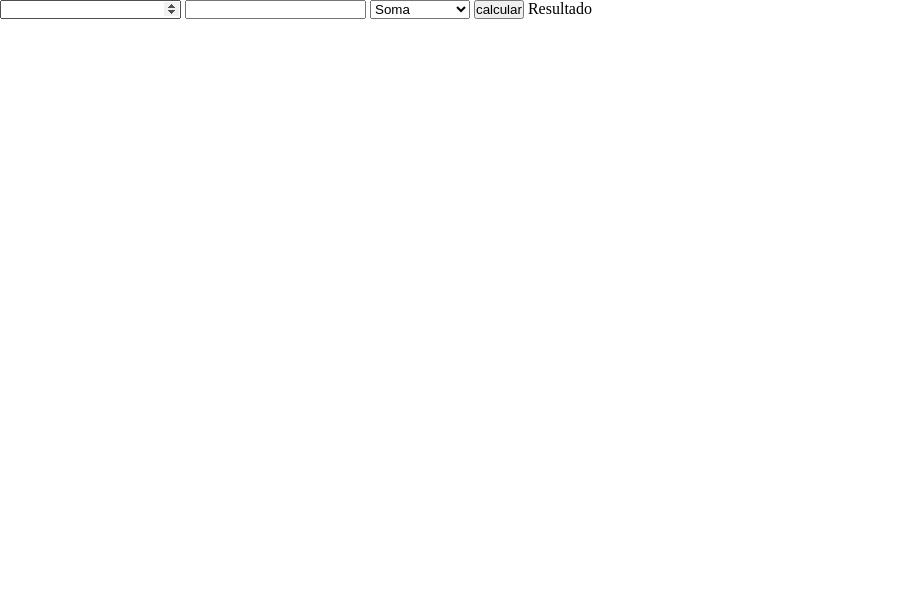
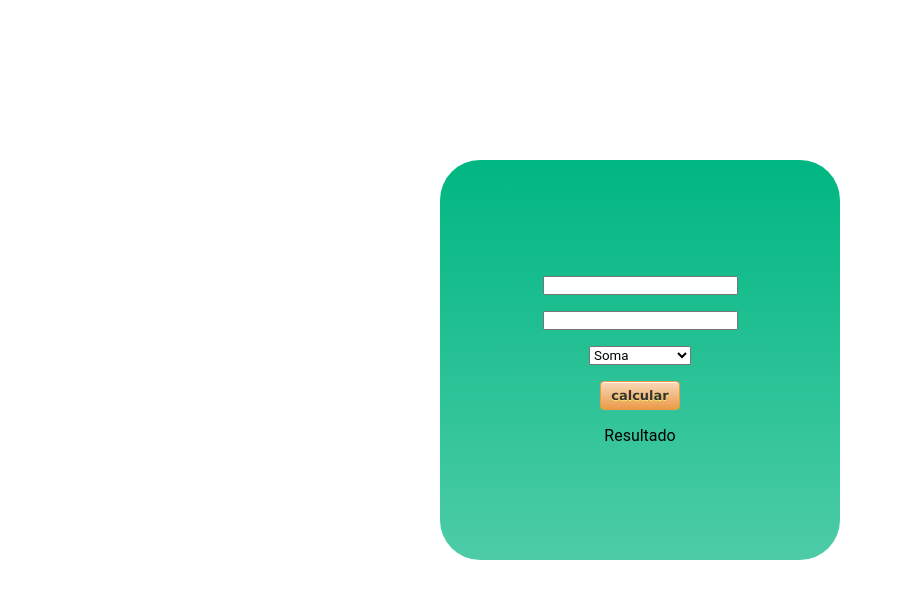
Before and after one commit to Oliveira-Carlos/Alpha-js-03, a plain HTML site: page index.html in a window 1280 px wide. Shown: the whole page, without its empty margins (0-903 px from the left). Drawn offline with Linux system fonts and the light colour scheme.

Commit message:
adiciona-css

```diff
--- a/index.css
+++ b/index.css
@@ -2,4 +2,60 @@
     margin: 0;
     padding: 0;
     box-sizing: border-box;
+}* {
+    margin: 0;
+    padding: 0;
+    box-sizing: border-box;
+    font-family: 'Roboto', sans-serif;
 }
+
+body {
+    width: 100%;
+    height: 100%;
+    display: flex;
+    flex-direction: column;
+    justify-content: center;
+    align-items: center;
+}
+
+.calculator {
+    background-image: linear-gradient(#00B682, #4DCCA7);
+    width: 400px;
+    height: 400px;
+    display: flex;
+    text-align: center;
+    flex-direction: column;
+    align-items: center;
+    justify-content: center;
+    padding: 2vh 2vw 2vh 2vw;
+    gap: 2vh;
+    position: absolute;
+    top: 20%;
+    border-radius: 40px;
+}
+
+#btn {
+    border: 1px solid #25692A;
+    border-radius: 4px;
+    display: inline-block;
+    cursor: pointer;
+    font-family: Verdana;
+    font-weight: bold;
+    font-size: 13px;
+    padding: 6px 10px;
+    text-decoration: none;
+    border-color: #eb9b48;
+    background: linear-gradient(to bottom, #f7d6b3 5%, #eb9b48 100%);
+    box-shadow: inset 0px 1px 0px 0px #fdf7f0;
+    color: #333;
+    text-shadow: 0px 1px 0px #ffee66;
+}
+
+#btn:hover {
+    background: linear-gradient(to bottom, #eb9b48 5%, #f7d6b3 100%);
+}
+
+#btn:active {
+    position: relative;
+    top: 2px;
+}
--- a/index.html
+++ b/index.html
@@ -19,7 +19,7 @@
             <option value="division">Divisão</option>
         </select>
 
-        <button onclick="calcula()" type="button" >calcular</button>
+        <button id="btn" onclick="calcula()" type="button" >calcular</button>
 
         <span id="result">Resultado</span>
     </form>
```
